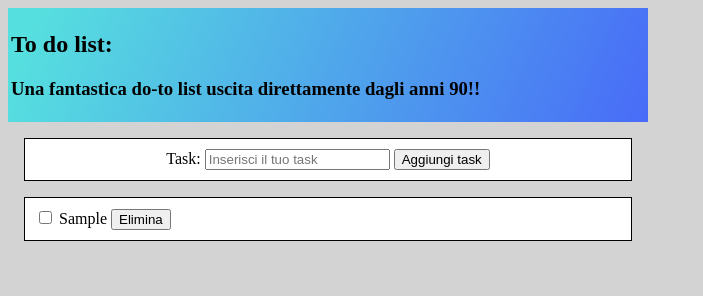
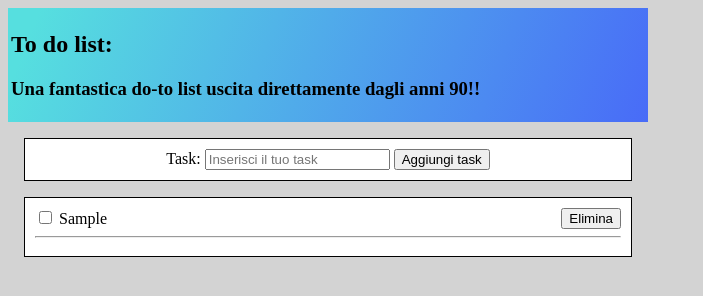
Before and after one commit to alessioportacci/Epicode-U1-W3-D3, a plain HTML site: page index.html in a window 1280 px wide. Both pictures are taken after typing "Sample" into the empty fields and a click on the button "Aggiungi task". Shown: the whole page, without its empty margins (0-703 px from the left). Drawn offline with Linux system fonts and the light colour scheme.

Commit message:
Reso un po' più carino

```diff
--- a/assets/css/style.css
+++ b/assets/css/style.css
@@ -1,5 +1,9 @@
 .strikethroughText {
     text-decoration: line-through;
+  }
+
+  .button-delete{
+    float: right;
   }
 
   body {
--- a/scripts/script.js
+++ b/scripts/script.js
@@ -67,7 +67,9 @@ const addTask = function(taskValue)
     taskHtml.innerHTML = `
     <input id="task-${id}" class="button-check" type="checkbox">
     <label id="task-label-${id}"for="task-${id}"> ${taskValue} </label>
-    <button id="elimina-${id}" class="button-delete"> Elimina</button>`
+    <button id="elimina-${id}" class="button-delete"> Elimina</button>
+    <hr>`
+
     taskList.appendChild(taskHtml)
     //Aggiorno i pulsanti della pagina
 }
```
